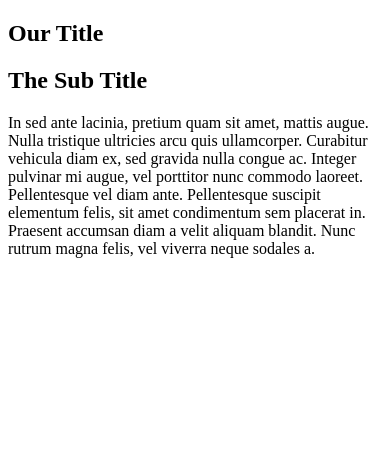
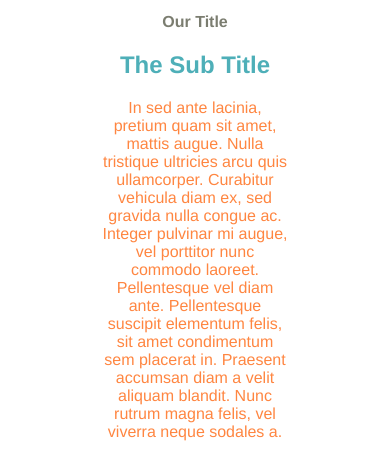
Before and after one commit to JForbes19/breakpoints-lesson, a plain HTML site: page index.html in a window 390 px wide. Drawn offline with Linux system fonts and the light colour scheme.

Commit message:
edited head

```diff
--- a/css/main.css
+++ b/css/main.css
@@ -11,7 +11,7 @@ body, html {
 }
 
 h1 {
-  font-size: 10em;
+  font-size: 1em;
   color: #7b7d70;
 }
 
@@ -26,7 +26,7 @@ p {
 }
 
 /*---------- tablet ----------*/
-@media (min-width:)768px {
+@media (min-width: 768px) {
     section {
   width: 50%;
   margin: auto;
--- a/index.html
+++ b/index.html
@@ -2,8 +2,10 @@
 <html lang="en">
 
 <head>
+    <meta name="viewport" content="width=device-width, initial-scale=1, shrink-to-fit=no">
   <title>Changing font colors</title>
-<link ref="stylesheet" type="text/css" href="css/main.css"/>
+
+<link rel="stylesheet" type="text/css" href="css/main.css"/>
 </head>
 
 <body>
```
